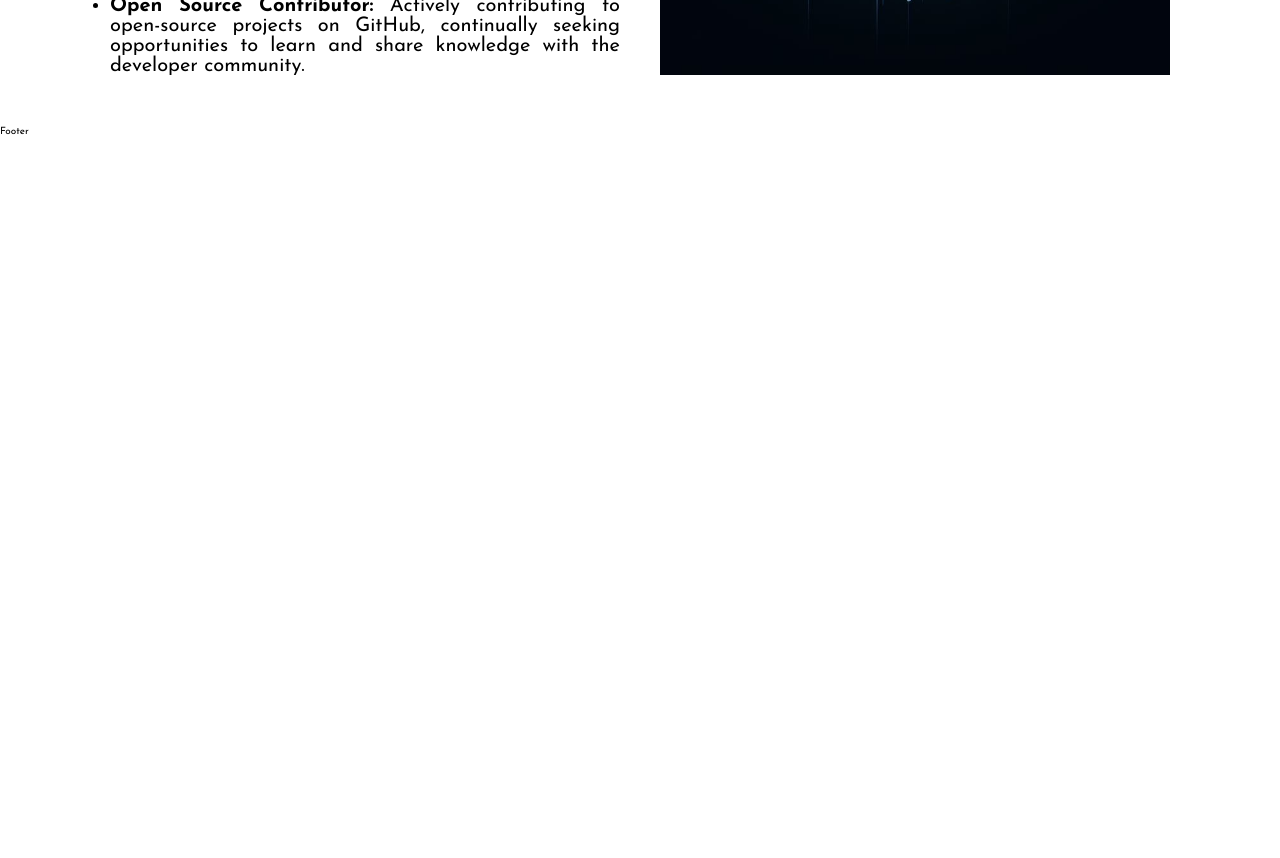
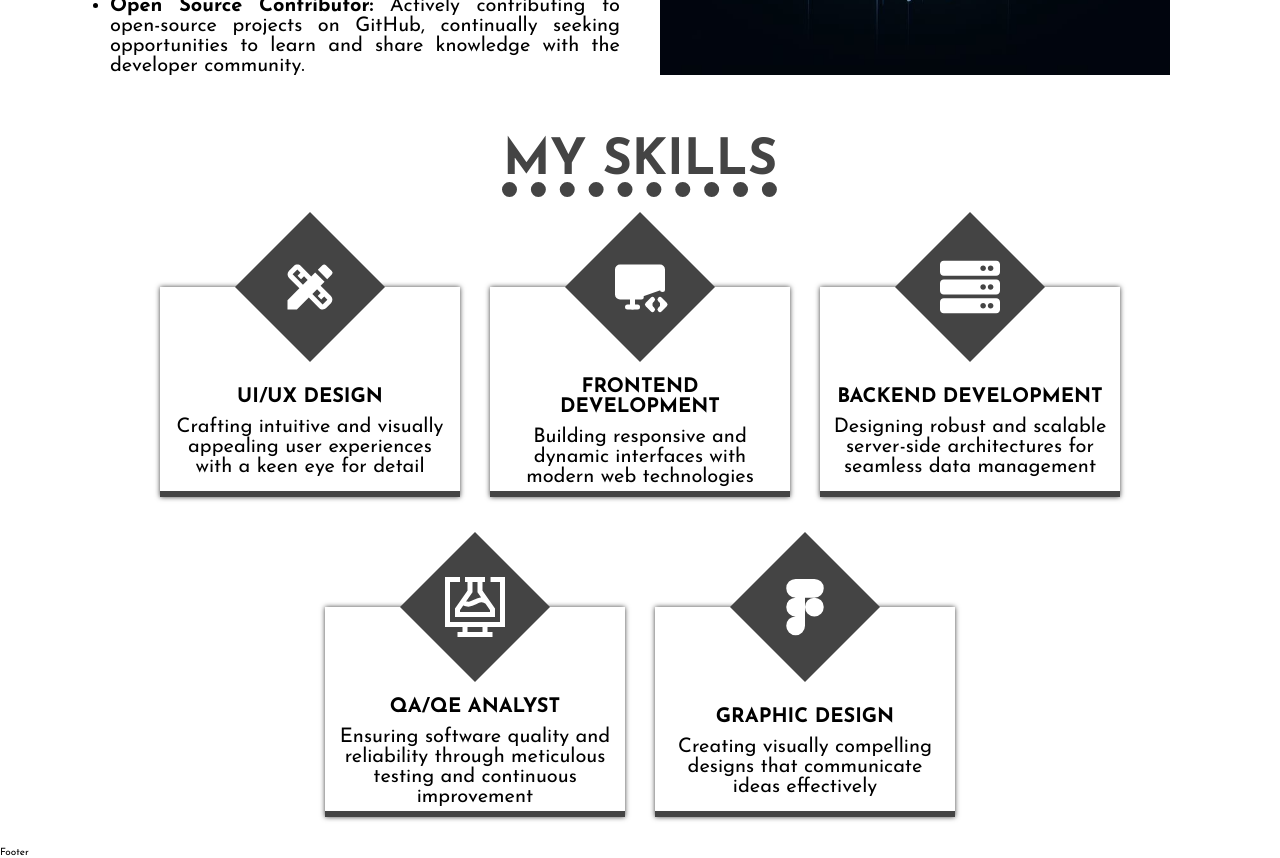
Before and after one commit to WeBstwr/webster_portfolio, a React (Vite) app: page / in a window 1280 px wide. Shown: the part 1320-2178 px from the top of the page. Before the commit the page ends 1457 px from the top, so only its background shows below. Built offline with nearby package versions, Linux system fonts and the light colour scheme.

Commit message:
create skills section
I have created the skills section with all the needed data

```diff
--- a/package.json
+++ b/package.json
@@ -12,6 +12,7 @@
   "dependencies": {
     "react": "^18.2.0",
     "react-dom": "^18.2.0",
+    "react-icons": "^5.2.1",
     "react-router-dom": "^6.26.0"
   },
   "devDependencies": {
--- /dev/null
+++ b/src/data/skills.js
@@ -0,0 +1,39 @@
+import { MdDesignServices } from "react-icons/md";
+import { TbDeviceDesktopCode } from "react-icons/tb";
+import { FaServer } from "react-icons/fa";
+import { GrTestDesktop } from "react-icons/gr";
+import { IoLogoFigma } from "react-icons/io5";
+
+const skills = [
+  {
+    icon: MdDesignServices,
+    title: "UI/UX design",
+    description:
+      "Crafting intuitive and visually appealing user experiences with a keen eye for detail",
+  },
+  {
+    icon: TbDeviceDesktopCode,
+    title: "frontend development",
+    description:
+      "Building responsive and dynamic interfaces with modern web technologies",
+  },
+  {
+    icon: FaServer,
+    title: "backend development",
+    description:
+      "Designing robust and scalable server-side architectures for seamless data management",
+  },
+  {
+    icon: GrTestDesktop,
+    title: "QA/QE analyst",
+    description:
+      "Ensuring software quality and reliability through meticulous testing and continuous improvement",
+  },
+  {
+    icon: IoLogoFigma,
+    title: "graphic design",
+    description:
+      "Creating visually compelling designs that communicate ideas effectively",
+  },
+];
+export default skills;
--- a/src/pages/Explore/Explore.jsx
+++ b/src/pages/Explore/Explore.jsx
@@ -1,12 +1,14 @@
 import React from "react";
 import Hero from "./Hero/Hero";
 import About from "./About/About";
+import Skills from "./Skills/Skills";
 
 function Explore() {
   return (
     <>
       <Hero />
       <About />
+      <Skills />
     </>
   );
 }
--- /dev/null
+++ b/src/pages/Explore/Skills/Skill.jsx
@@ -0,0 +1,16 @@
+import React from "react";
+
+function Skill({ icon, title, description }) {
+  return (
+    <div className="skill-card">
+      <div className="skill-icon-wrapper" data-testid="icon-wrapper">
+        {icon}
+      </div>
+      <h3>{title}</h3>
+      <p>{description}</p>
+      <div className="skill-card-bottom-belt"></div>
+    </div>
+  );
+}
+
+export default Skill;
--- /dev/null
+++ b/src/pages/Explore/Skills/Skills.jsx
@@ -0,0 +1,25 @@
+import React from "react";
+import Skill from "./Skill";
+import skills from "../../../data/skills.js";
+import Title from "../../../components/Title/Title";
+import "./skills.css";
+
+function Skills() {
+  return (
+    <section className="skills-section">
+      <Title text="my skills" />
+      <div className="skills-container">
+        {skills.map((skill, i) => (
+          <Skill
+            icon={<skill.icon />}
+            title={skill.title}
+            description={skill.description}
+            key={i}
+          />
+        ))}
+      </div>
+    </section>
+  );
+}
+
+export default Skills;
--- /dev/null
+++ b/src/pages/Explore/Skills/skills.css
@@ -0,0 +1,74 @@
+.skills-section {
+  margin-top: 4rem;
+}
+
+.skills-container {
+  max-width: 1100px;
+  margin: 3rem auto;
+  display: flex;
+  flex-wrap: wrap;
+  justify-content: center;
+  gap: 3rem;
+  row-gap: 11rem;
+  margin-top: 10rem;
+}
+
+.skill-card {
+  width: 30rem;
+  box-shadow: 0px 0px 5px 0px rgba(0, 0, 0, 0.75);
+  -webkit-box-shadow: 0px 0px 5px 0px rgba(0, 0, 0, 0.75);
+  -moz-box-shadow: 0px 0px 5px 0px rgba(0, 0, 0, 0.75);
+  padding: 1rem;
+
+  display: flex;
+  flex-direction: column;
+  justify-content: center;
+  align-items: center;
+  text-align: center;
+  gap: 1rem;
+  position: relative;
+}
+
+.skill-icon-wrapper {
+  background-color: var(--first-color);
+  display: flex;
+  flex-direction: column;
+  justify-content: center;
+  align-items: center;
+  --size: 15rem;
+  width: var(--size);
+  height: var(--size);
+  padding: 3rem;
+  clip-path: polygon(50% 0%, 100% 50%, 50% 100%, 0% 50%);
+  position: absolute;
+  top: 0;
+  left: 50%;
+  transform: translateY(-50%) translateX(-50%);
+}
+
+.skill-icon-wrapper svg {
+  --size: 6rem;
+  width: var(--size);
+  height: var(--size);
+  fill: #fff;
+  stroke: #fff;
+}
+
+.skill-card h3 {
+  margin-top: 8rem;
+  font-size: 2rem;
+  text-transform: uppercase;
+}
+
+.skill-card p {
+  font-size: 2rem;
+}
+
+.skill-card-bottom-belt {
+  padding: 0.3rem;
+  background-color: var(--first-color);
+  width: 100%;
+  position: absolute;
+  bottom: 0;
+  left: 0;
+}
```
Also changed, not shown: 1 other file (tests, documents, lock files or other folders).
